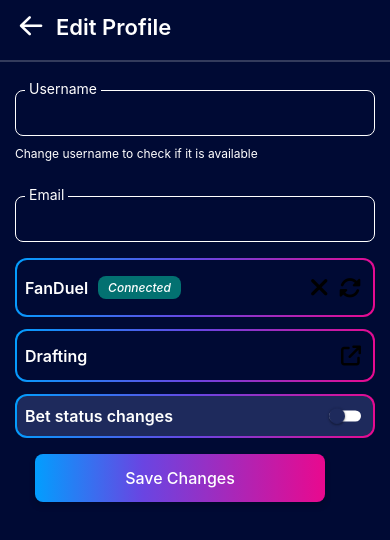
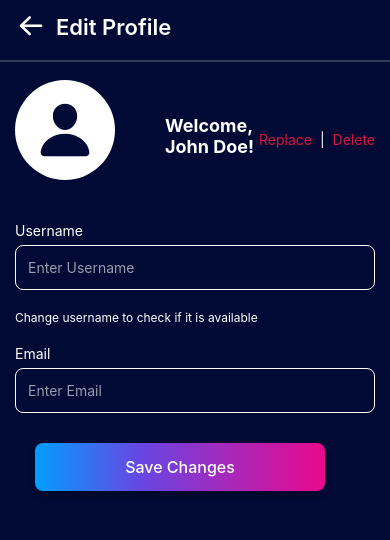
Before and after one commit to karthi2002/ODSLY, a React Native app: screen /EditProfile in a window 390 px wide. Shown: the top 540 px of the page. Built offline with nearby package versions, Linux system fonts and the light colour scheme.

Commit message:
EditProfile Screen and App Preference Screen Updated --madhankumar

```diff
--- a/App.js
+++ b/App.js
@@ -12,6 +12,7 @@
 import BettingPreferenceScreen from './screens/profile/BettingPreferenceScreen';
 import NotificationSettingScreen from './screens/profile/NotificationSettingScreen';
 import PrivacyScreen from './screens/profile/PrivacyScreen';
+import AppPreferenceScreen from './screens/profile/AppPreferenceScreen.jsx';
 
 
 const Stack = createNativeStackNavigator();
@@ -31,8 +32,7 @@
             <Stack.Screen name="BettingPreferences" component={BettingPreferenceScreen} />
             <Stack.Screen name="NotificationSetting" component={NotificationSettingScreen} />
             <Stack.Screen name="PrivacySecurity" component={PrivacyScreen} />
-
-
+            <Stack.Screen name="AppPreferences" component={AppPreferenceScreen} />
 
 
           </Stack.Navigator>
--- a/components/Input/DropdownField.jsx
+++ b/components/Input/DropdownField.jsx
@@ -1,7 +1,17 @@
 import React, { useState } from 'react';
-import { View, Text, StyleSheet, TouchableOpacity, Modal, FlatList } from 'react-native';
-import { Ionicons } from '@expo/vector-icons'; // or any icon lib you use
+import {
+  View,
+  Text,
+  StyleSheet,
+  TouchableOpacity,
+  Modal,
+  FlatList,
+  Dimensions,
+} from 'react-native';
+import { Ionicons } from '@expo/vector-icons';
 import Colors from '../../utils/Colors';
+
+const screenHeight = Dimensions.get('window').height;
 
 const DropdownField = ({
   label,
@@ -15,10 +25,7 @@
 
   return (
     <View style={styles.container}>
-
-
       <Text style={[styles.label, style]}>{label}</Text>
-
 
       <TouchableOpacity
         onPress={() => setVisible(true)}
@@ -35,16 +42,18 @@
 
       <Modal
         transparent
-        animationType="fade"
+        animationType="slide"
         visible={visible}
         onRequestClose={() => setVisible(false)}
       >
-        <TouchableOpacity
-          style={styles.modalOverlay}
-          activeOpacity={1}
-          onPressOut={() => setVisible(false)}
-        >
-          <View style={styles.modalContainer}>
+        <View style={styles.fullscreenModal}>
+          <View style={styles.header}>
+            <Text style={styles.headerText}>Select {label}</Text>
+            <TouchableOpacity onPress={() => setVisible(false)}>
+              <Ionicons name="close" size={28} color={Colors.secondary} />
+            </TouchableOpacity>
+          </View>
+
           <FlatList
             data={options}
             keyExtractor={(item) => item}
@@ -60,9 +69,9 @@
                 <Text style={styles.optionText}>{item}</Text>
               </TouchableOpacity>
             )}
+            contentContainerStyle={{ paddingBottom: 100 }}
           />
         </View>
-        </TouchableOpacity>
       </Modal>
     </View>
   );
@@ -102,25 +111,34 @@
     fontSize: 16,
     color: Colors.secondary,
   },
-  modalOverlay: {
+  placeholderText: {
+    color: Colors.secondary + '99',
+  },
+  fullscreenModal: {
     flex: 1,
-    justifyContent: 'center',
-    backgroundColor: '#00000080',
+    backgroundColor: Colors.background,
+    paddingHorizontal: 20,
+    paddingTop: 60,
   },
-  modalContainer: {
-    backgroundColor: Colors.background,
-    marginHorizontal: 40,
-    borderRadius: 10,
-    paddingVertical: 10,
-    maxHeight: 250,
+  header: {
+    flexDirection: 'row',
+    justifyContent: 'space-between',
+    alignItems: 'center',
+    marginBottom: 20,
+  },
+  headerText: {
+    fontSize: 18,
+    fontWeight: 'bold',
+    color: Colors.secondary,
   },
   option: {
-    padding: 15,
+    paddingVertical: 16,
+    borderBottomWidth: 1,
+    borderBottomColor: Colors.secondary + '22',
   },
   optionText: {
     fontSize: 16,
     color: Colors.secondary,
-    fontWeight: '400'
   },
 });
 
--- /dev/null
+++ b/components/Input/EditProfileInputField.jsx
@@ -0,0 +1,75 @@
+import React, { useState, useEffect } from 'react';
+import { View, Text, TextInput, StyleSheet } from 'react-native';
+import Colors from '../../utils/Colors';
+
+const EditProfileInputField = ({
+  label,
+  value,
+  setValue,
+  pattern,
+  errorMessage,
+  showValidation = false,
+}) => {
+  const [error, setError] = useState('');
+
+  useEffect(() => {
+    if (showValidation && value !== '') {
+      const isValid = new RegExp(pattern).test(value);
+      setError(isValid ? '' : errorMessage);
+    } else {
+      setError('');
+    }
+  }, [value, showValidation]);
+
+  return (
+    <View style={styles.container}>
+      {label && <Text style={styles.label}>{label}</Text>}
+
+      <TextInput
+        style={[
+          styles.input,
+          error ? styles.inputError : styles.inputNormal,
+        ]}
+        value={value}
+        onChangeText={setValue}
+        placeholder={`Enter ${label}`}
+        placeholderTextColor={Colors.secondary + '99'}
+      />
+
+      {error ? <Text style={styles.errorText}>{error}</Text> : null}
+    </View>
+  );
+};
+
+const styles = StyleSheet.create({
+  container: {
+    marginBottom: 20,
+  },
+  label: {
+    marginBottom: 6,
+    fontSize: 14,
+    color: Colors.secondary,
+  },
+  input: {
+    height: 45,
+    borderWidth: 1.5,
+    borderRadius: 8,
+    paddingHorizontal: 12,
+    fontSize: 14,
+    color: Colors.secondary,
+    backgroundColor: Colors.background,
+  },
+  inputNormal: {
+    borderColor: Colors.secondary,
+  },
+  inputError: {
+    borderColor: 'red',
+  },
+  errorText: {
+    marginTop: 4,
+    color: 'red',
+    fontSize: 12,
+  },
+});
+
+export default EditProfileInputField;
--- a/components/Input/GradientToggle.jsx
+++ b/components/Input/GradientToggle.jsx
@@ -3,30 +3,36 @@
 import { LinearGradient } from "expo-linear-gradient";
 import Colors from "../../utils/Colors";
 
-const GradientToggle = ({ label, initial = false, style }) => {
+const GradientToggle = ({ label, initial = false, style, borderColor }) => {
   const [isEnabled, setIsEnabled] = useState(initial);
 
-  const toggleSwitch = () => setIsEnabled(previousState => !previousState);
+  const toggleSwitch = () => setIsEnabled((previous) => !previous);
+
+  // If borderColor is provided, use solid View instead of LinearGradient
+  const Wrapper = borderColor ? View : LinearGradient;
+  const wrapperProps = borderColor
+    ? { style: [styles.solidBorder, { borderColor }, style] }
+    : {
+        colors: ["#029EFE", "#6945E2", "#E9098E"],
+        start: { x: 0, y: 0 },
+        end: { x: 1, y: 1 },
+        style: [styles.gradientBorder, style],
+      };
 
   return (
-    <LinearGradient
-      colors={["#029EFE", "#6945E2", "#E9098E"]}
-      start={{ x: 0, y: 0 }}
-      end={{ x: 1, y: 1 }}
-      style={styles.gradientBorder}
-    >
-      <View style={[styles.innerBox, style]}>
+    <Wrapper {...wrapperProps}>
+      <View style={styles.innerBox}>
         <Text style={styles.label}>{label}</Text>
         <Switch
           trackColor={{ false: "#FFFFFF", true: "#44A7FF" }}
-          thumbColor={isEnabled ? "#1E2A5C" : "#1E2A5C"}
+          thumbColor="#1E2A5C"
           ios_backgroundColor="#FFFFFF"
           onValueChange={toggleSwitch}
           value={isEnabled}
           style={{ transform: [{ scaleX: 0.8 }, { scaleY: 0.8 }] }}
         />
       </View>
-    </LinearGradient>
+    </Wrapper>
   );
 };
 
@@ -37,9 +43,16 @@
     marginVertical: 6,
     width: "100%",
   },
+  solidBorder: {
+    borderWidth: 2,
+    borderRadius: 12,
+    padding: 2,
+    marginVertical: 6,
+    width: "100%",
+  },
   innerBox: {
     backgroundColor: Colors.background,
-   borderRadius: 10,
+    borderRadius: 10,
     paddingVertical: 10,
     paddingHorizontal: 8,
     flexDirection: "row",
--- /dev/null
+++ b/json/AppPreferencesData.jsx
@@ -0,0 +1,35 @@
+
+
+export const DisplaySettingsData = [
+    {
+      "label": "Decimal",
+    },
+    {
+      "label": "Fractional",
+    },
+    {
+      "label": "American Odds",
+    }
+];
+
+export const LanguagesData =[
+    { "language": "Arabic", "flag": "🇸🇦" },
+    { "language": "Bengali", "flag": "🇧🇩" },
+    { "language": "English", "flag": "🇬🇧" },
+    { "language": "French", "flag": "🇫🇷" },
+    { "language": "German", "flag": "🇩🇪" },
+    { "language": "Hindi", "flag": "🇮🇳" },
+    { "language": "Italian", "flag": "🇮🇹" },
+    { "language": "Japanese", "flag": "🇯🇵" },
+    { "language": "Javanese", "flag": "🇮🇩" },
+    { "language": "Korean", "flag": "🇰🇷" },
+    { "language": "Marathi", "flag": "🇮🇳" },
+    { "language": "Portuguese", "flag": "🇵🇹" },
+    { "language": "Russian", "flag": "🇷🇺" },
+    { "language": "Spanish", "flag": "🇪🇸" },
+    { "language": "Swahili", "flag": "🇰🇪" },
+    { "language": "Tamil", "flag": "🇮🇳" },
+    { "language": "Telugu", "flag": "🇮🇳" },
+    { "language": "Turkish", "flag": "🇹🇷" },
+    { "language": "Urdu", "flag": "🇵🇰" }
+  ];
--- /dev/null
+++ b/screens/profile/AppPreferenceScreen.jsx
@@ -0,0 +1,86 @@
+import React, { useState } from "react";
+import {
+  View,
+  StyleSheet,
+  ScrollView,
+} from "react-native";
+import { useNavigation } from "@react-navigation/native";
+import Colors from "../../utils/Colors";
+import CustomHeader from "../../layouts/CustomHeader";
+import GradientToggle from "../../components/Input/GradientToggle";
+import DropdownField from "../../components/Input/DropdownField";
+import { DisplaySettingsData, LanguagesData } from "../../json/AppPreferencesData";
+import GradientButton from "../../components/Button/GradientButton";
+
+const AppPreferenceScreen = () => {
+  const navigation = useNavigation();
+
+  const [displaySetting, setDisplaySetting] = useState("");
+  const [selectedLanguage, setSelectedLanguage] = useState("");
+
+  const languageOptions = LanguagesData.map(lang => `${lang.flag} ${lang.language}`);
+  const displayOptions = DisplaySettingsData.map(item => item.label);
+
+  const handleNavigate = (route) => {
+    if (route === "AuthStack") {
+      navigation.reset({
+        index: 0,
+        routes: [{ name: "AuthStack" }],
+      });
+    } else {
+      navigation.navigate(route);
+    }
+  };
+
+  return (
+    <View style={styles.container}>
+      <CustomHeader title={"App Preferences"} />
+
+      <ScrollView
+        style={styles.content}
+        contentContainerStyle={{ paddingBottom: 100 }}
+        showsVerticalScrollIndicator={false}
+      >
+
+        <GradientToggle
+          label="Dark Mode"
+          initial={true}
+          borderColor={Colors.secondary}
+        />
+
+        <DropdownField
+          label="Display Setting"
+          value={displaySetting}
+          setValue={setDisplaySetting}
+          options={displayOptions}
+        />
+
+        <DropdownField
+          label="Language"
+          value={selectedLanguage}
+          setValue={setSelectedLanguage}
+          options={languageOptions}
+        />
+
+        <GradientButton
+          label="Save Changes"
+          onPress={() => console.log('Save button pressed')}
+          arrowEnable={false}
+        />
+      </ScrollView>
+    </View>
+  );
+};
+
+const styles = StyleSheet.create({
+  container: {
+    flex: 1,
+    backgroundColor: Colors.background,
+  },
+  content: {
+    paddingTop: 80,
+    paddingHorizontal: 15,
+  },
+});
+
+export default AppPreferenceScreen;
--- a/screens/profile/EditProfileScreen.jsx
+++ b/screens/profile/EditProfileScreen.jsx
@@ -8,16 +8,15 @@
   ScrollView,
 } from 'react-native';
 import * as ImagePicker from 'expo-image-picker';
+import Ionicons from '@expo/vector-icons/Ionicons';
+import CustomHeader from '../../layouts/CustomHeader';
+import EditProfileInputField from '../../components/Input/EditProfileInputField';
+import GradientButton from '../../components/Button/GradientButton';
 import Colors from '../../utils/Colors';
-import CustomHeader from '../../layouts/CustomHeader';
-import TextInputField from '../../components/Input/TextInputField';
-import GradientButton from '../../components/Button/GradientButton';
-import GradientField from '../../components/Input/GradientField';
-import GradientToggle from '../../components/Input/GradientToggle';
 
-const EditProfile = () => {
-  const [username, setUsername] = useState(" ")
-  const [email, setEmail] = useState(" ")
+const EditProfileScreen = () => {
+  const [username, setUsername] = useState('');
+  const [email, setEmail] = useState('');
   const [imageUri, setImageUri] = useState(null);
 
   const handleImagePick = async () => {
@@ -31,51 +30,63 @@
     }
   };
 
+  const handleSaveChanges = () => {
+    // Add save logic here
+    console.log('Saving:', { username, email, imageUri });
+  };
+
   return (
     <View style={styles.container}>
-        <CustomHeader title={"Edit Profile"} />
-      {/* Row for profile image + username welcome */}
-    <ScrollView
-            style={styles.content}
-            contentContainerStyle={{ paddingBottom: 100 }}
-            showsVerticalScrollIndicator={false} >
+      <CustomHeader title="Edit Profile" />
+      <ScrollView
+        style={styles.content}
+        contentContainerStyle={{ paddingBottom: 100 }}
+        showsVerticalScrollIndicator={false}
+      >
+        <View style={styles.profileContainer}>
+          <TouchableOpacity onPress={handleImagePick} style={styles.imageWrapper}>
+            {imageUri ? (
+              <Image source={{ uri: imageUri }} style={styles.profileImage} />
+            ) : (
+              <Ionicons name="person" size={60} color={Colors.background} />
+            )}
+          </TouchableOpacity>
 
-      {/* Username and Email Input Fields */}
-      <View>
-        <TextInputField
+          <Text style={styles.welcomeText}>Welcome, {username || 'John Doe'}!</Text>
+
+          <View style={styles.actionRow}>
+            <TouchableOpacity onPress={handleImagePick}>
+              <Text style={[styles.actionText, { color: 'crimson' }]}>Replace</Text>
+            </TouchableOpacity>
+            <Text style={styles.separator}>|</Text>
+            <TouchableOpacity onPress={() => setImageUri(null)}>
+              <Text style={[styles.actionText, { color: 'crimson' }]}>Delete</Text>
+            </TouchableOpacity>
+          </View>
+        </View>
+
+        <EditProfileInputField
           label="Username"
           value={username}
           setValue={setUsername}
           pattern="^[a-zA-Z0-9_]{3,15}$"
-          errorMessage="Username must be 3-15 characters (letters, numbers, or _)"
-          style={{backgroundColor: Colors.background, borderColor: Colors.secondary , color: Colors.secondary}}
+          errorMessage="Username must be 3–15 characters (letters, numbers, or _)"
+          showValidation={true}
         />
 
         <Text style={styles.subText}>Change username to check if it is available</Text>
 
-        <TextInputField
+        <EditProfileInputField
           label="Email"
           value={email}
           setValue={setEmail}
           pattern="^[a-zA-Z0-9._%+-]+@[a-zA-Z0-9.-]+\.[a-zA-Z]{2,}$"
           errorMessage="Please enter a valid email address"
-          style={{backgroundColor: Colors.background, borderColor: Colors.secondary , color: Colors.secondary}}
+          showValidation={true}
         />
-      </View>
 
-      <GradientField label="FanDuel" status showIcons="double" />
-      <GradientField label="Drafting" showIcons="external" />
-
-      <GradientToggle label="Bet status changes" style={{backgroundColor: '#1E2A5C'}} />
-
-
-      <GradientButton
-        label="Save Changes"
-        onPress={() => handleNavigate(item.route)}
-        arrowEnable={false}
-      />
-
-    </ScrollView>
+        <GradientButton label="Save Changes" onPress={handleSaveChanges} arrowEnable={false} />
+      </ScrollView>
     </View>
   );
 };
@@ -89,11 +100,50 @@
     paddingTop: 80,
     paddingHorizontal: 15,
   },
+  profileContainer: {
+    flexDirection:'row',
+    alignItems: 'center',
+    marginBottom: 30,
+  },
+  imageWrapper: {
+    width: 100,
+    height: 100,
+    borderRadius: 50,
+    backgroundColor: Colors.secondary,
+    justifyContent: 'center',
+    alignItems: 'center',
+    marginBottom: 12,
+  },
+  profileImage: {
+    width: '100%',
+    height: '100%',
+    borderRadius: 50,
+  },
+  welcomeText: {
+    fontSize: 18,
+    fontWeight: 'bold',
+    color: Colors.secondary,
+    marginLeft:50,
+  },
+  actionRow: {
+    flexDirection: 'row',
+    alignItems: 'center',
+    marginTop: 6,
+  },
+  actionText: {
+    fontSize: 14,
+    color: Colors.primary,
+  },
+  separator: {
+    marginHorizontal: 8,
+    fontSize: 14,
+    color: Colors.secondary,
+  },
   subText: {
     fontSize: 12,
     color: Colors.secondary,
-    marginBottom: 25
+    marginBottom: 20,
   },
 });
 
-export default EditProfile;
+export default EditProfileScreen;
```
Lines whose indentation alone changed are shown as unchanged.
